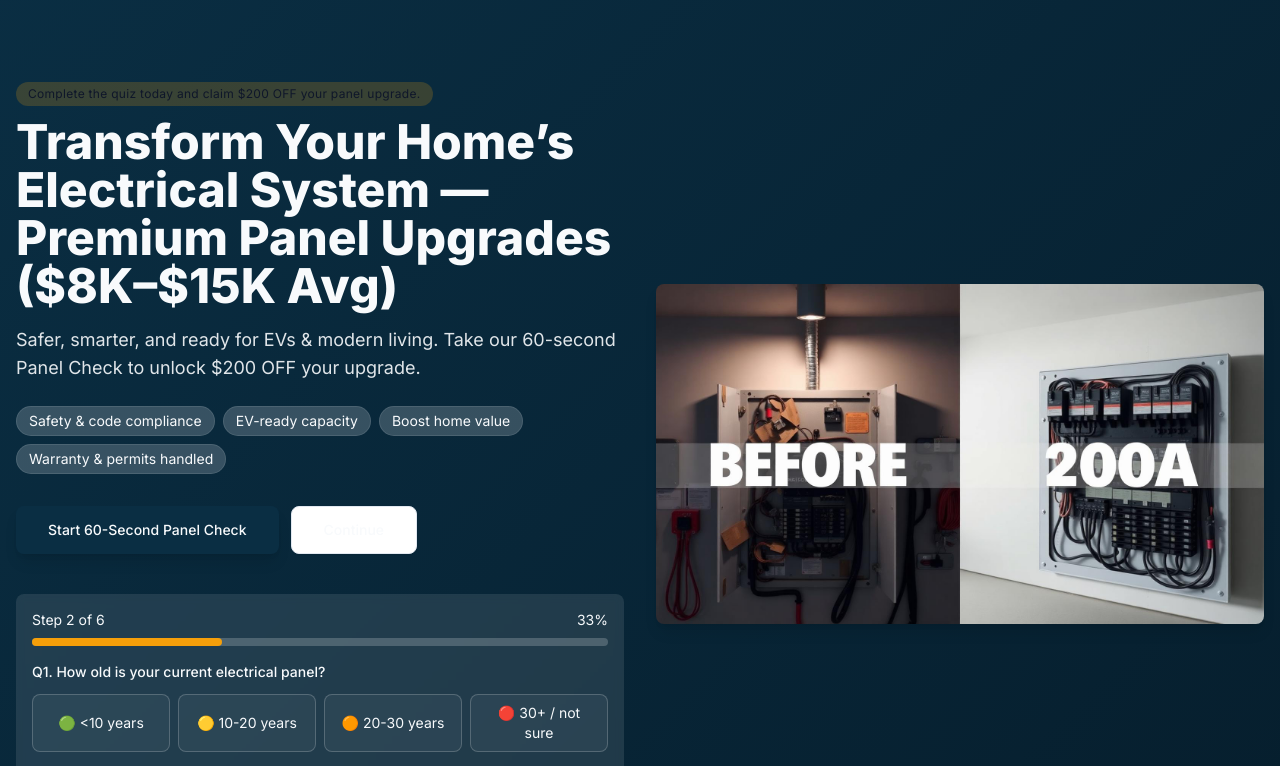
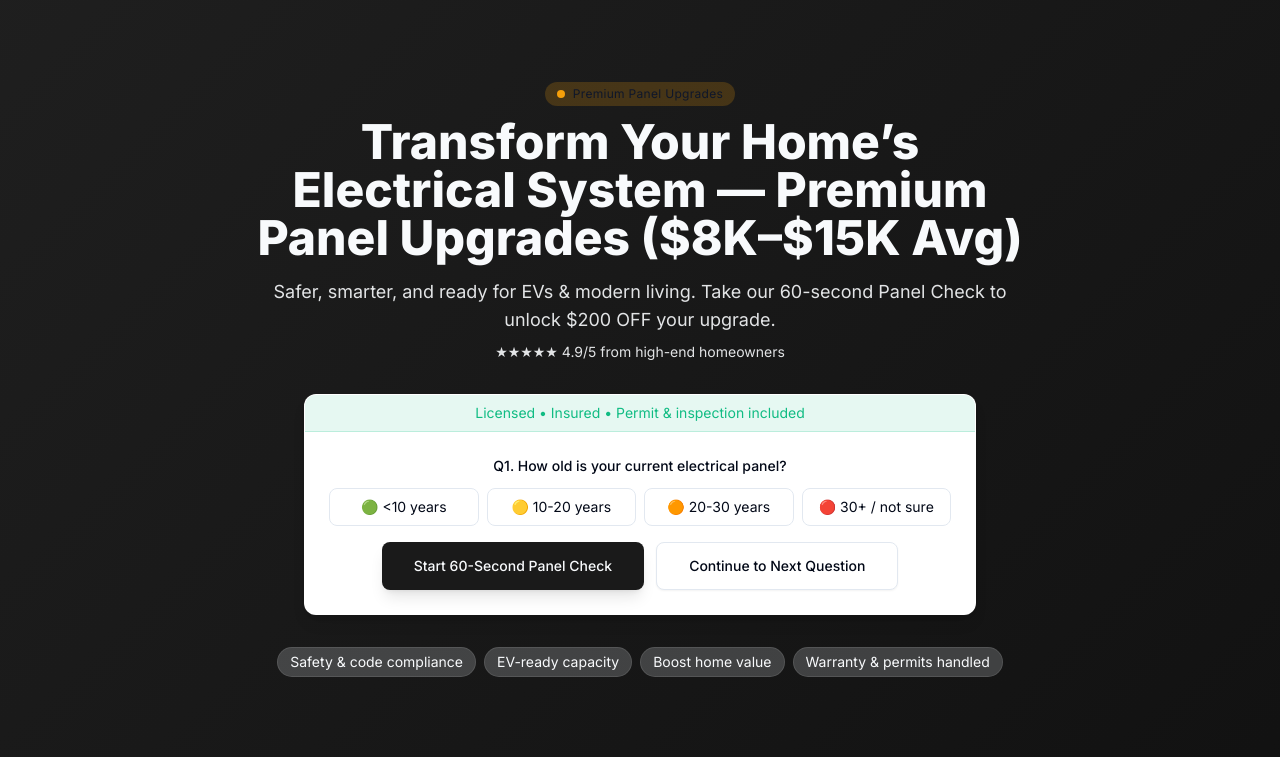
Before and after one commit to afterburnerDS/panel-upgrade-pro, a React (Vite) app: page / in a window 1280 px wide. Shown: the top 766 px of the page. Built offline with nearby package versions, Linux system fonts and the light colour scheme.

Commit message:
Refactor landing page structure
Update landing page structure and branding to match provided examples.

```diff
--- a/src/components/Hero.tsx
+++ b/src/components/Hero.tsx
@@ -1,5 +1,5 @@
 import { Button } from "@/components/ui/button";
-import heroImg from "@/assets/hero-panel-upgrade.jpg";
+
 import { useEffect, useRef } from "react";
 
 const VALUE_CHIPS = [
@@ -36,19 +36,55 @@ const Hero = ({ age, setAge, onStartQuiz, onContinue, step, totalSteps }: HeroPr
     <header className="relative overflow-hidden">
       <div className="bg-hero-gradient">
         <div className="container px-4 py-12 sm:py-16 md:py-20 text-primary-foreground">
-          <div className="grid md:grid-cols-2 gap-8 items-center">
-            <div>
-              <p className="mb-3 inline-block rounded-full bg-accent/20 text-accent-foreground px-3 py-1 text-xs tracking-wide">
-                Complete the quiz today and claim $200 OFF your panel upgrade.
+          <div className="max-w-3xl mx-auto text-center">
+            <p className="mb-3 inline-flex items-center gap-2 rounded-full bg-accent/20 text-accent-foreground px-3 py-1 text-xs tracking-wide">
+              <span className="inline-block size-2 rounded-full bg-accent" /> Premium Panel Upgrades
             </p>
             <h1 className="text-3xl sm:text-4xl md:text-5xl font-extrabold leading-tight">
               Transform Your Home’s Electrical System — Premium Panel Upgrades ($8K–$15K Avg)
             </h1>
-              <p className="mt-4 text-base sm:text-lg max-w-prose opacity-90">
+            <p className="mt-4 text-base sm:text-lg max-w-prose opacity-90 mx-auto">
               Safer, smarter, and ready for EVs & modern living. Take our 60-second Panel Check to unlock $200 OFF your upgrade.
             </p>
+            <p className="mt-2 text-sm opacity-90">★★★★★ 4.9/5 from high-end homeowners</p>
 
-              <div className="mt-6 flex flex-wrap gap-2">
+            <div className="mt-8">
+              <div className="mx-auto max-w-2xl rounded-xl border border-white/10 bg-card text-foreground shadow-lg overflow-hidden">
+                <div className="bg-success/10 text-success px-4 py-2 text-sm border-b border-success/20">
+                  Licensed • Insured • Permit & inspection included
+                </div>
+                <div className="p-4 sm:p-6">
+                  <fieldset>
+                    <legend className="block text-sm font-medium mb-3">Q1. How old is your current electrical panel?</legend>
+                    <div className="grid grid-cols-2 sm:grid-cols-4 gap-2">
+                      {( ["<10", "10-20", "20-30", "30+ / not sure"] as AgeOption[] ).map((opt) => (
+                        <button
+                          key={opt}
+                          type="button"
+                          onClick={() => setAge(opt)}
+                          className={`rounded-lg px-3 py-2 text-sm border transition ${
+                            age === opt ? "bg-accent text-accent-foreground border-accent" : "bg-background border-input hover:bg-accent/10"
+                          }`}
+                          aria-pressed={age === opt}
+                        >
+                          {opt.startsWith("<") ? `🟢 ${opt} years` : opt.startsWith("10") ? `🟡 ${opt} years` : opt.startsWith("20") ? `🟠 ${opt} years` : `🔴 ${opt}`}
+                        </button>
+                      ))}
+                    </div>
+                    <div className="mt-4 flex flex-col sm:flex-row gap-3 justify-center">
+                      <Button data-cta="start-quiz" variant="hero" size="lg" onClick={onStartQuiz}>
+                        Start 60-Second Panel Check
+                      </Button>
+                      <Button variant="outline" size="lg" onClick={onContinue}>
+                        Continue to Next Question
+                      </Button>
+                    </div>
+                  </fieldset>
+                </div>
+              </div>
+            </div>
+
+            <div className="mt-8 flex flex-wrap justify-center gap-2">
               {VALUE_CHIPS.map((chip) => (
                 <span
                   key={chip}
@@ -59,58 +95,6 @@ const Hero = ({ age, setAge, onStartQuiz, onContinue, step, totalSteps }: HeroPr
                 </span>
               ))}
             </div>
-
-              <div className="mt-8 flex flex-col sm:flex-row gap-3">
-                <Button data-cta="start-quiz" variant="hero" size="lg" onClick={onStartQuiz}>
-                  Start 60-Second Panel Check
-                </Button>
-                <Button variant="outline" size="lg" asChild>
-                  <a href="#quiz">Continue</a>
-                </Button>
-              </div>
-
-              <div ref={sectionRef} className="mt-10 bg-white/10 rounded-lg p-4 backdrop-blur-sm">
-                <div className="flex items-center justify-between mb-2">
-                  <span className="text-sm" aria-live="polite">Step {step} of {totalSteps}</span>
-                  <span className="text-sm" aria-hidden>{progress}%</span>
-                </div>
-                <div className="h-2 w-full rounded bg-white/20">
-                  <div className="h-2 rounded bg-accent" style={{ width: `${progress}%` }} />
-                </div>
-
-                <fieldset className="mt-4">
-                  <legend className="block text-sm font-medium mb-3">Q1. How old is your current electrical panel?</legend>
-                  <div className="grid grid-cols-2 sm:grid-cols-4 gap-2">
-                    {(["<10", "10-20", "20-30", "30+ / not sure"] as AgeOption[]).map((opt) => (
-                      <button
-                        key={opt}
-                        type="button"
-                        onClick={() => setAge(opt)}
-                        className={`rounded-lg px-3 py-2 text-sm border transition ${
-                          age === opt ? "bg-accent text-accent-foreground border-accent" : "bg-white/5 border-white/20 hover:bg-white/10"
-                        }`}
-                        aria-pressed={age === opt}
-                      >
-                        {opt.startsWith("<") ? `🟢 ${opt} years` : opt.startsWith("10") ? `🟡 ${opt} years` : opt.startsWith("20") ? `🟠 ${opt} years` : `🔴 ${opt}`}
-                      </button>
-                    ))}
-                  </div>
-                  <div className="mt-4">
-                    <Button variant="accent" onClick={onContinue}>Continue</Button>
-                  </div>
-                </fieldset>
-              </div>
-            </div>
-
-            <div className="relative">
-              <img
-                src={heroImg}
-                alt="Before and after premium electrical panel upgrade in a modern residential garage"
-                className="w-full h-auto rounded-lg shadow-lg"
-                loading="eager"
-                decoding="async"
-              />
-            </div>
           </div>
         </div>
       </div>
--- a/src/index.css
+++ b/src/index.css
@@ -18,10 +18,10 @@ All colors MUST be HSL.
     --popover-foreground: 222.2 84% 4.9%;
 
     /* Brand palette - Premium Panel Upgrades */
-    --primary: 202 74% 15%;               /* #0B2E45 deep blue */
+    --primary: 0 0% 10%;               /* near-black primary for Wattleads branding */
     --primary-foreground: 210 40% 98%;
-    --primary-variant: 203 76% 10%;       /* darker for hover/gradient end */
-    --primary-glow: 202 74% 25%;          /* lighter for focus ring/shadow */
+    --primary-variant: 0 0% 7%;         /* darker for hover/gradient end */
+    --primary-glow: 0 0% 20%;           /* lighter for focus ring/shadow */
 
     --secondary: 210 40% 96.1%;
     --secondary-foreground: 222.2 47.4% 11.2%;
@@ -53,8 +53,8 @@ All colors MUST be HSL.
     --sidebar-ring: 217.2 91.2% 59.8%;
 
     /* Gradients & shadows */
-    --hero-start: 202 74% 15%;
-    --hero-end: 203 76% 10%;
+    --hero-start: 0 0% 12%;
+    --hero-end: 0 0% 7%;
     --shadow-elevated: 0 10px 30px -10px hsl(var(--primary-glow) / 0.35);
     --transition-smooth: all 0.3s cubic-bezier(0.4, 0, 0.2, 1);
   }
```
Lines whose indentation alone changed are shown as unchanged.
